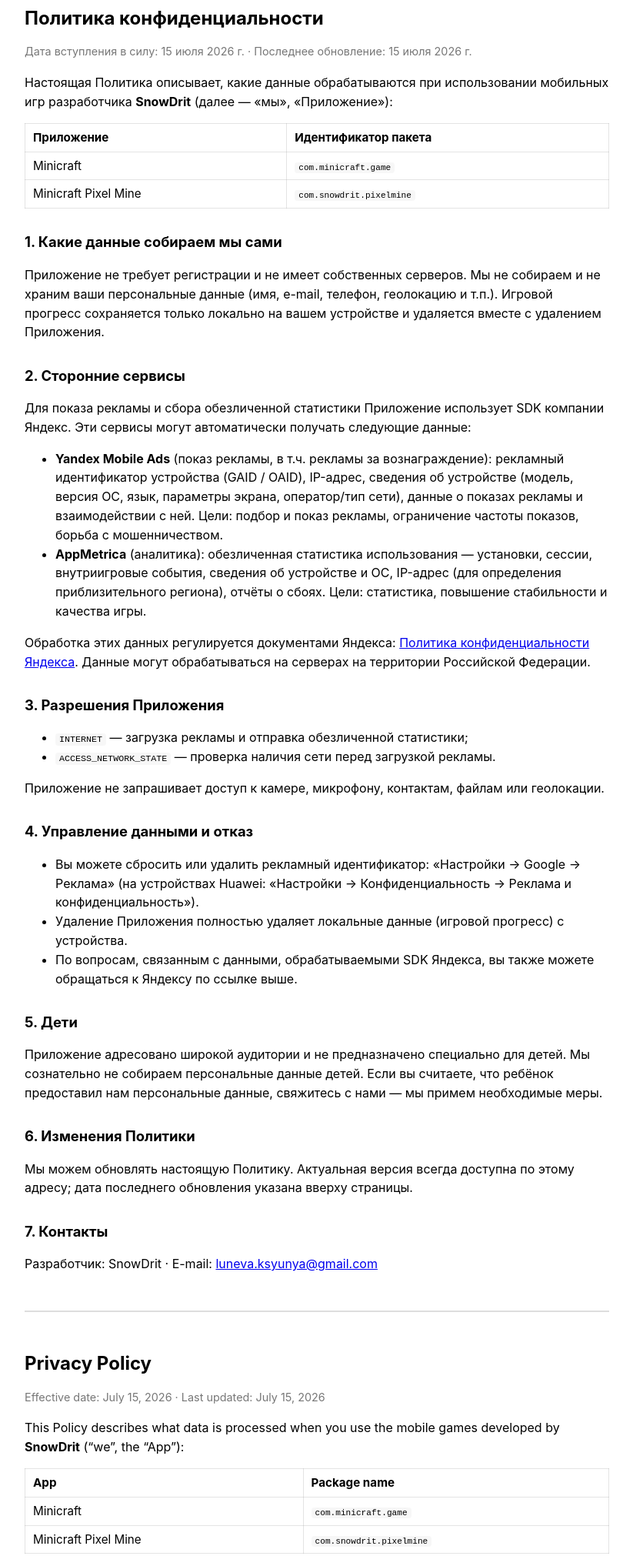
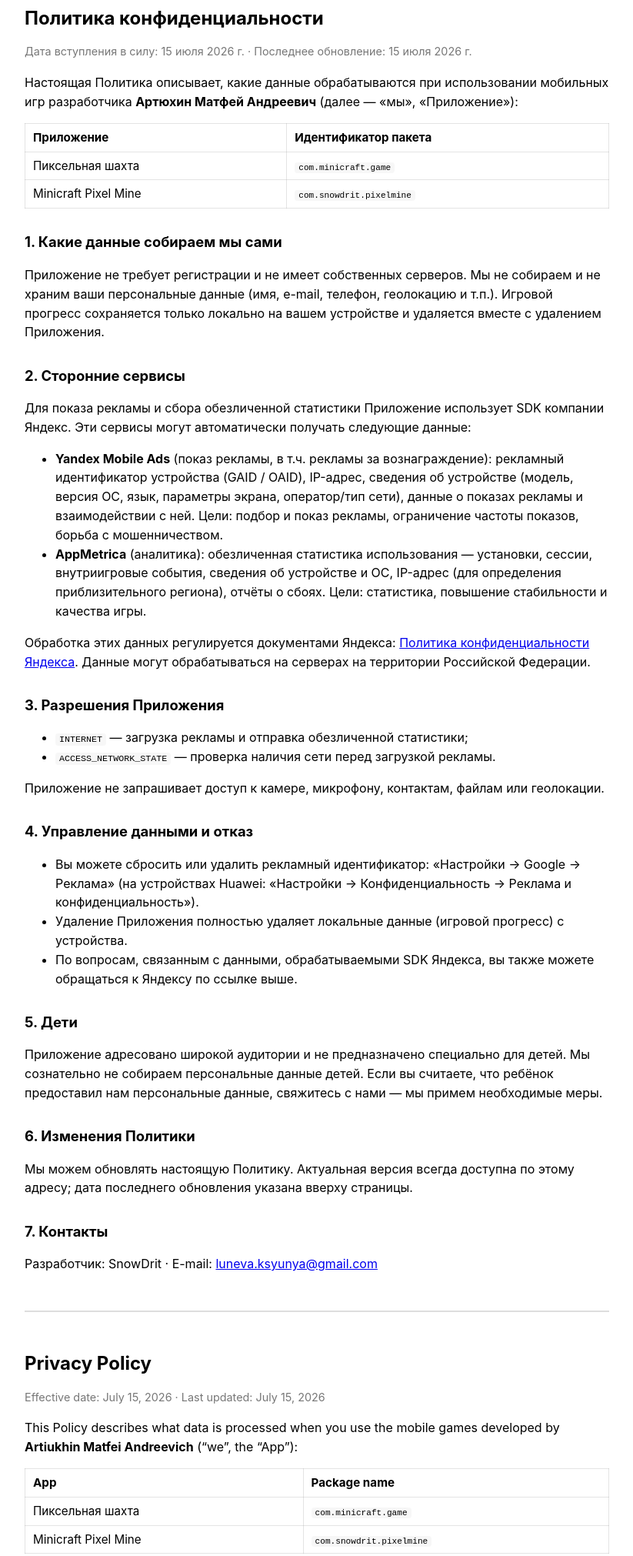
Before and after one commit to SnowDrit/pixelmine-privacy, a plain HTML site: page index.html in a window 1280 px wide. Shown: the part 80-2102 px from the top of the page at 77% size, without its empty margins (228-1051 px from the left). Drawn offline with Linux system fonts and the light colour scheme.

Commit message:
Update index.html

```diff
--- a/index.html
+++ b/index.html
@@ -29,10 +29,10 @@
 <p class="meta">Дата вступления в силу: 15 июля 2026 г. · Последнее обновление: 15 июля 2026 г.</p>
 
 <p>Настоящая Политика описывает, какие данные обрабатываются при использовании мобильных игр
-разработчика <b>SnowDrit</b> (далее — «мы», «Приложение»):</p>
+разработчика <b>Артюхин Матфей Андреевич</b> (далее — «мы», «Приложение»):</p>
 <table>
   <tr><th>Приложение</th><th>Идентификатор пакета</th></tr>
-  <tr><td>Minicraft</td><td><code>com.minicraft.game</code></td></tr>
+  <tr><td>Пиксельная шахта</td><td><code>com.minicraft.game</code></td></tr>
   <tr><td>Minicraft Pixel Mine</td><td><code>com.snowdrit.pixelmine</code></td></tr>
 </table>
 
@@ -94,10 +94,10 @@
 <p class="meta">Effective date: July 15, 2026 · Last updated: July 15, 2026</p>
 
 <p>This Policy describes what data is processed when you use the mobile games developed by
-<b>SnowDrit</b> (“we”, the “App”):</p>
+<b>Artiukhin Matfei Andreevich</b> (“we”, the “App”):</p>
 <table>
   <tr><th>App</th><th>Package name</th></tr>
-  <tr><td>Minicraft</td><td><code>com.minicraft.game</code></td></tr>
+  <tr><td>Пиксельная шахта</td><td><code>com.minicraft.game</code></td></tr>
   <tr><td>Minicraft Pixel Mine</td><td><code>com.snowdrit.pixelmine</code></td></tr>
 </table>
 
```
